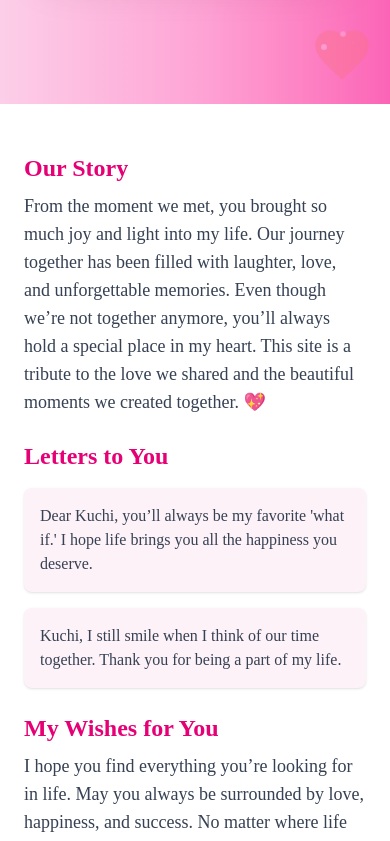
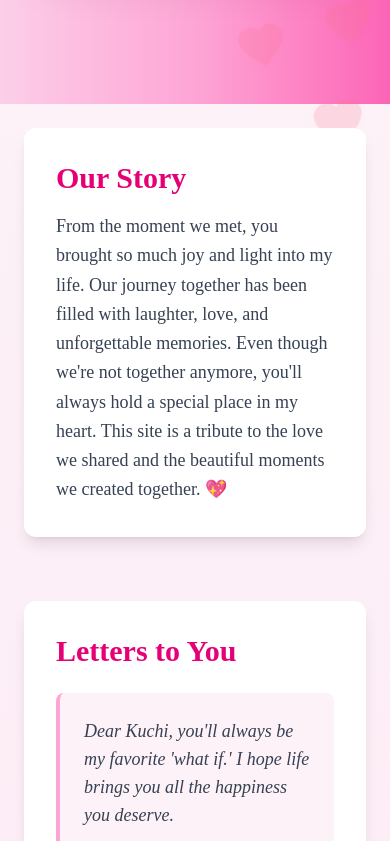
Before and after one commit to Trippy-69/Personal, a React (Vite) app: page / in a window 390 px wide. Shown: the part 740-1581 px from the top of the page. Built offline with nearby package versions, Linux system fonts and the light colour scheme.

Commit message:
Ui Changes

```diff
--- a/package.json
+++ b/package.json
@@ -12,6 +12,7 @@
   "dependencies": {
     "@faker-js/faker": "^9.5.0",
     "@tailwindcss/vite": "^4.0.6",
+    "framer-motion": "^12.4.3",
     "react": "^19.0.0",
     "react-confetti": "^6.2.2",
     "react-dom": "^19.0.0",
--- a/src/LoveStory.jsx
+++ b/src/LoveStory.jsx
@@ -1,193 +1,160 @@
-import { useState, useEffect, useRef } from 'react';
+import { useState, useEffect } from 'react';
+import { motion } from 'framer-motion';
 
 export default function LoveStory() {
   const letters = [
-    "Dear Kuchi, you’ll always be my favorite 'what if.' I hope life brings you all the happiness you deserve.",
+    "Dear Kuchi, you'll always be my favorite 'what if.' I hope life brings you all the happiness you deserve.",
     "Kuchi, I still smile when I think of our time together. Thank you for being a part of my life.",
   ];
 
-  const [scrollProgress, setScrollProgress] = useState(0);
-  const [blushOpacity, setBlushOpacity] = useState(0);
-  const [reduceOpacity, setReduceOpacity] = useState(false);
-  const contentRef = useRef(null);
-  const heartRef = useRef(null);
-
-  useEffect(() => {
-    const handleScroll = () => {
-      const totalHeight = document.documentElement.scrollHeight - window.innerHeight;
-      const progress = window.scrollY / totalHeight;
-      const isMobile = window.matchMedia('(max-width: 640px)').matches;
-
-      setScrollProgress(progress);
-      setBlushOpacity(Math.min(progress * 2, 1));
-
-      if (isMobile && contentRef.current && heartRef.current) {
-        const contentRect = contentRef.current.getBoundingClientRect();
-        const heartRect = heartRef.current.getBoundingClientRect();
-
-        // Calculate overlap with 20px buffer
-        const overlap = heartRect.top < (contentRect.bottom + 20);
-        setReduceOpacity(overlap);
-      } else {
-        setReduceOpacity(false);
-      }
+  // Floating hearts configuration
+  const generateHearts = (isMobile) => {
+    const count = isMobile ? 10 : 15; // Fewer hearts on mobile
+    return Array.from({ length: count }).map((_, i) => ({
+      id: i,
+      left: Math.random() * 100, // Spread across the full width
+      top: Math.random() * 100, // Spread across the full height
+      size: `${2 + Math.random() * 3}rem`, // Keep the same size
+      delay: Math.random() * 2,
+      duration: 4 + Math.random() * 2,
+      opacity: isMobile ? 0.2 : 0.4 // Slightly more transparent on mobile
+    }));
   };
 
-    const handleResize = () => {
-      handleScroll();
-      // Add slight delay for mobile address bar hide
-      setTimeout(handleScroll, 100);
+  const [isMobile, setIsMobile] = useState(false);
+  const [hearts, setHearts] = useState(() => generateHearts(false));
+
+  // Mobile detection and heart regeneration
+  useEffect(() => {
+    const checkMobile = () => {
+      const mobile = window.matchMedia('(max-width: 640px)').matches;
+      setIsMobile(mobile);
+      setHearts(generateHearts(mobile));
     };
 
-    window.addEventListener('scroll', handleScroll);
-    window.addEventListener('resize', handleResize);
-    handleScroll();
-
-    return () => {
-      window.removeEventListener('scroll', handleScroll);
-      window.removeEventListener('resize', handleResize);
-    };
+    checkMobile();
+    window.addEventListener('resize', checkMobile);
+    return () => window.removeEventListener('resize', checkMobile);
   }, []);
 
-  return (
-    <div className="p-6 relative" style={{ fontFamily: 'Times New Roman, serif' }}>
-      {/* Animated Heart Character */}
-      <div
-        ref={heartRef}
-        className={`fixed right-4 bottom-4 z-20 transition-all duration-300 ${
-          reduceOpacity ? 'opacity-40' : 'opacity-100'
-        }`}
+  // Floating Heart Component
+  const FloatingHeart = ({ left, top, size, delay, duration, opacity }) => (
+    <motion.div
+      className="absolute z-0 pointer-events-none"
       style={{
-          transform: `translateY(${scrollProgress * -50}px) rotate(${scrollProgress * 20}deg)`,
+        left: `${left}%`,
+        top: `${top}%`,
+        width: size,
+        height: size,
+        opacity: opacity
+      }}
+      initial={{ y: -10, rotate: -15 }}
+      animate={{
+        y: [0, 20, 0],
+        rotate: [-15, 15, -15],
+        scale: [0.9, 1.1, 0.9]
+      }}
+      transition={{
+        duration: duration,
+        repeat: Infinity,
+        repeatType: 'mirror',
+        delay: delay,
+        ease: 'easeInOut'
       }}
     >
-        <div className="relative">
       <svg
-            className="w-16 h-16 animate-float"
         viewBox="0 0 24 24"
         fill="currentColor"
-            style={{ color: '#fb7185' }}
+        className="w-full h-full"
+        style={{
+          color: '#fb7185',
+          filter: 'drop-shadow(0 2px 4px rgba(251, 113, 133, 0.15))'
+        }}
       >
         <path d="M12 21.35l-1.45-1.32C5.4 15.36 2 12.28 2 8.5 2 5.42 4.42 3 7.5 3c1.74 0 3.41.81 4.5 2.09C13.09 3.81 14.76 3 16.5 3 19.58 3 22 5.42 22 8.5c0 3.78-3.4 6.86-8.55 11.54L12 21.35z"/>
       </svg>
-          <div
-            className="absolute inset-0 flex justify-between px-2 opacity-50"
-            style={{ opacity: blushOpacity }}
-          >
-            <div className="w-2 h-2 bg-pink-300 rounded-full"></div>
-            <div className="w-2 h-2 bg-pink-300 rounded-full"></div>
-          </div>
-          <div className="absolute inset-0 animate-sparkle">
-            {[...Array(3)].map((_, i) => (
-              <div
-                key={i}
-                className="absolute w-1 h-1 bg-pink-200 rounded-full"
-                style={{
-                  left: `${Math.random() * 80 + 10}%`,
-                  top: `${Math.random() * 80 + 10}%`,
-                  animationDelay: `${i * 0.2}s`
-                }}
-              ></div>
+    </motion.div>
+  );
+
+  return (
+    <div className="relative min-h-screen p-6 bg-gradient-to-b from-pink-50 to-pink-100" style={{ fontFamily: 'Times New Roman, serif' }}>
+      {/* Floating Hearts Background */}
+      <div className="fixed inset-0">
+        {hearts.map((heart) => (
+          <FloatingHeart key={heart.id} {...heart} />
         ))}
-          </div>
-        </div>
       </div>
 
       {/* Main Content */}
-      <div ref={contentRef} className="max-w-2xl mx-auto">
+      <div className="max-w-2xl mx-auto relative z-10 space-y-16">
         {/* Our Story Section */}
-        <div className="mt-6 animate-fadeInUp">
-          <h3 className="text-2xl text-pink-600 font-bold">Our Story</h3>
-          <p className="text-gray-700 mt-2 text-lg">
+        <motion.div
+          className="bg-white rounded-xl p-8 shadow-lg backdrop-blur-sm"
+          initial={{ opacity: 0, y: 20 }}
+          animate={{ opacity: 1, y: 0 }}
+          transition={{ duration: 0.8 }}
+        >
+          <h3 className="text-3xl text-pink-600 font-bold mb-4">Our Story</h3>
+          <p className="text-gray-700 text-lg leading-relaxed">
             From the moment we met, you brought so much joy and light into my life.
             Our journey together has been filled with laughter, love, and unforgettable memories.
-            Even though we’re not together anymore, you’ll always hold a special place in my heart.
+            Even though we're not together anymore, you'll always hold a special place in my heart.
             This site is a tribute to the love we shared and the beautiful moments we created together. 💖
           </p>
-        </div>
+        </motion.div>
 
-        {/* Letters to You Section */}
-        <div className="mt-6 animate-fadeInUp delay-200">
-          <h3 className="text-2xl text-pink-600 font-bold">Letters to You</h3>
-          <div className="mt-4 space-y-4">
+        {/* Letters Section */}
+        <motion.div
+          className="bg-white rounded-xl p-8 shadow-lg backdrop-blur-sm"
+          initial={{ opacity: 0, y: 20 }}
+          animate={{ opacity: 1, y: 0 }}
+          transition={{ duration: 0.8, delay: 0.2 }}
+        >
+          <h3 className="text-3xl text-pink-600 font-bold mb-6">Letters to You</h3>
+          <div className="space-y-6">
             {letters.map((letter, index) => (
-              <div
+              <motion.div
                 key={index}
-                className="bg-pink-50 p-4 rounded-lg shadow-sm transition-transform hover:scale-[1.005]"
+                className="bg-pink-50 p-6 rounded-lg border-l-4 border-pink-300"
+                initial={{ opacity: 0, x: -20 }}
+                animate={{ opacity: 1, x: 0 }}
+                transition={{ delay: index * 0.1 + 0.4 }}
               >
-                <p className="text-gray-700">{letter}</p>
-              </div>
+                <p className="text-gray-700 italic text-lg">{letter}</p>
+              </motion.div>
             ))}
           </div>
-        </div>
+        </motion.div>
 
-        {/* Future Wishes Section */}
-        <div className="mt-6 animate-fadeInUp delay-400">
-          <h3 className="text-2xl text-pink-600 font-bold">My Wishes for You</h3>
-          <p className="text-gray-700 mt-2 text-lg">
-            I hope you find everything you’re looking for in life.
+        {/* Wishes Section */}
+        <motion.div
+          className="bg-white rounded-xl p-8 shadow-lg backdrop-blur-sm"
+          initial={{ opacity: 0, y: 20 }}
+          animate={{ opacity: 1, y: 0 }}
+          transition={{ duration: 0.8, delay: 0.4 }}
+        >
+          <h3 className="text-3xl text-pink-600 font-bold mb-4">My Wishes for You</h3>
+          <p className="text-gray-700 text-lg leading-relaxed">
+            I hope you find everything you're looking for in life.
             May you always be surrounded by love, happiness, and success.
-            No matter where life takes you, know that I’ll always be cheering for you from afar. 🌟
+            No matter where life takes you, know that I'll always be cheering for you from afar. 🌟
           </p>
-        </div>
+        </motion.div>
 
         {/* Thank You Section */}
-        <div className="mt-6 animate-fadeInUp delay-600">
-          <h3 className="text-2xl text-pink-600 font-bold">Thank You</h3>
-          <p className="text-gray-700 mt-2 text-lg">
+        <motion.div
+          className="bg-white rounded-xl p-8 shadow-lg backdrop-blur-sm"
+          initial={{ opacity: 0, y: 20 }}
+          animate={{ opacity: 1, y: 0 }}
+          transition={{ duration: 0.8, delay: 0.6 }}
+        >
+          <h3 className="text-3xl text-pink-600 font-bold mb-4">Thank You</h3>
+          <p className="text-gray-700 text-lg leading-relaxed">
             Thank you for being a part of my life and teaching me so much about love and kindness.
-            You’ve made me a better person, and I’ll always cherish the time we spent together. 💖
+            You've made me a better person, and I'll always cherish the time we spent together. 💖
           </p>
+        </motion.div>
       </div>
-      </div>
-
-      {/* Animation Styles */}
-      <style jsx>{`
-        @keyframes float {
-          0%, 100% { transform: translateY(0); }
-          50% { transform: translateY(-10px); }
-        }
-
-        @keyframes sparkle {
-          0% { opacity: 0; transform: scale(0); }
-          50% { opacity: 1; transform: scale(1.5); }
-          100% { opacity: 0; transform: scale(0); }
-        }
-
-        @keyframes fadeInUp {
-          0% { opacity: 0; transform: translateY(20px); }
-          100% { opacity: 1; transform: translateY(0); }
-        }
-
-        .animate-float {
-          animation: float 3s ease-in-out infinite;
-        }
-
-        .animate-sparkle div {
-          animation: sparkle 1.5s infinite;
-        }
-
-        .animate-fadeInUp {
-          animation: fadeInUp 0.8s cubic-bezier(0.16, 1, 0.3, 1) forwards;
-        }
-
-        .delay-200 { animation-delay: 200ms; }
-        .delay-400 { animation-delay: 400ms; }
-        .delay-600 { animation-delay: 600ms; }
-
-        @media (max-width: 640px) {
-          .animate-float { animation-duration: 2s; }
-          .animate-fadeInUp { animation-duration: 0.6s; }
-          .animate-sparkle div { animation-duration: 1s; }
-        }
-
-        @media (prefers-reduced-motion: reduce) {
-          * {
-            animation: none !important;
-            transition: none !important;
-          }
-        }
-      `}</style>
     </div>
   );
 }
```
Also changed, not shown: 1 other file (tests, documents, lock files or other folders). Lines whose indentation alone changed are shown as unchanged.
